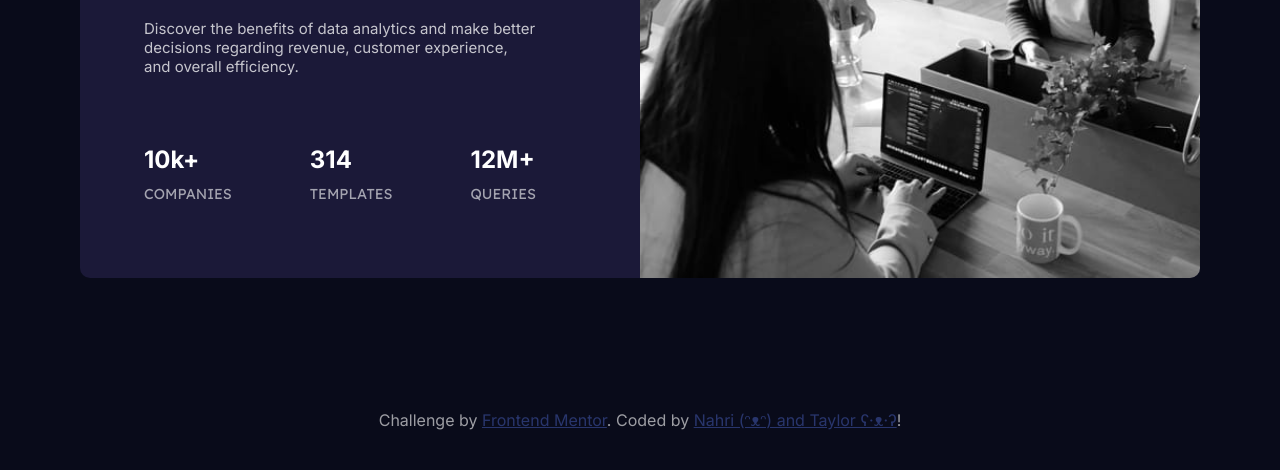
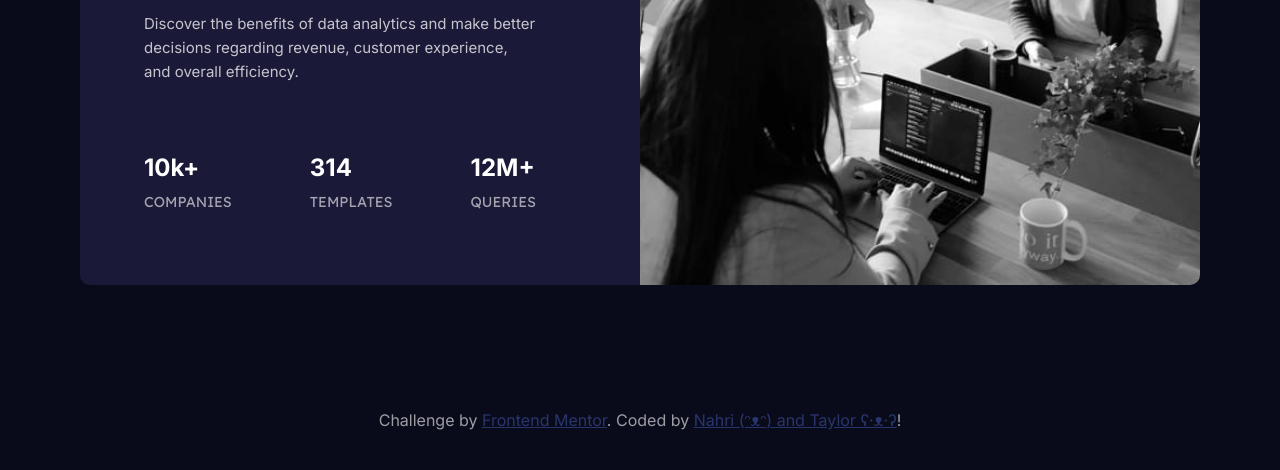
Before and after one commit to JaeZzZ/Frontend-Mentor-Stats-Preview-Card, a plain HTML site: page index.html in a window 1280 px wide. Shown: the part 330-800 px from the top of the page. Drawn offline with Linux system fonts and the light colour scheme.

Commit message:
update index.css
adding line-height to the first paragraph under .content

```diff
--- a/css/index.css
+++ b/css/index.css
@@ -52,6 +52,10 @@ body {
 h1 {
     font-size: 2.3rem;
     margin: 20px 0;
+}
+
+.content > p:nth-of-type(1) {
+    line-height: 1.6;
 }
 
 .highlight {
```
